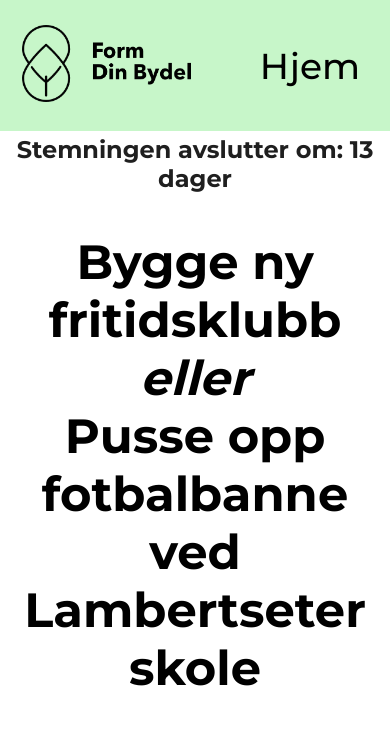
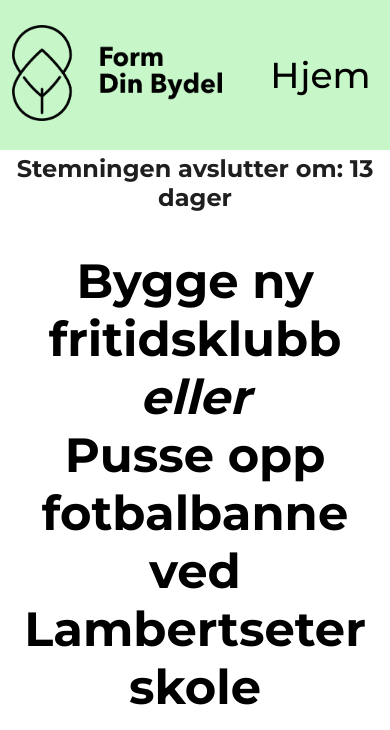
Before and after one commit to junus-sefa/Studie-final-project, a plain HTML site: page poll1.html in a window 390 px wide. Shown: the top 730 px of the page. Drawn offline with Linux system fonts and the light colour scheme.

Commit message:
Update demo-style.css

```diff
--- a/demo-style.css
+++ b/demo-style.css
@@ -225,6 +225,10 @@ form{
 @media only screen and (max-width: 1100px){
 
 /*grid*/
+  .logo-container{
+    width: 100%;
+  }
+
   .grid-container{
     grid-template-columns: 1fr;
     grid-template-rows: 1fr;
```
